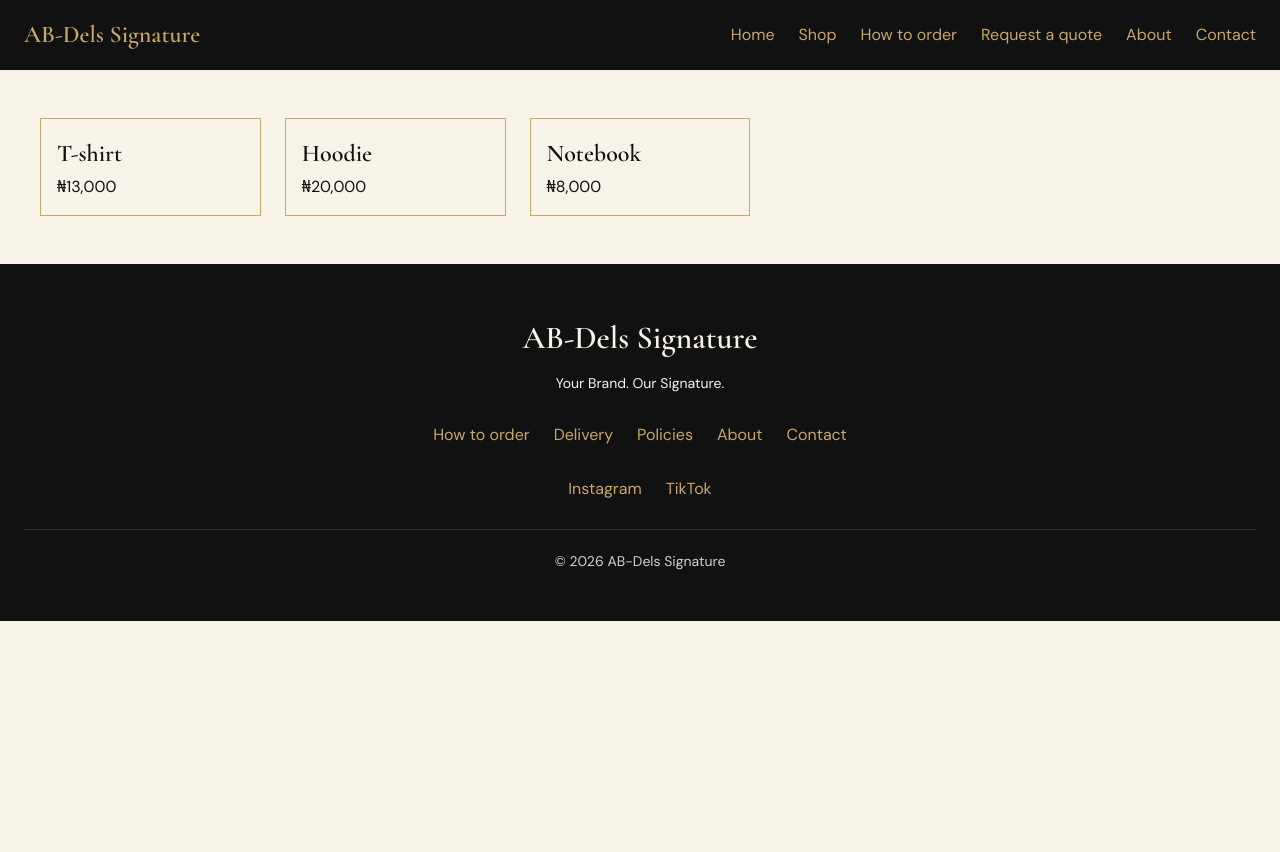
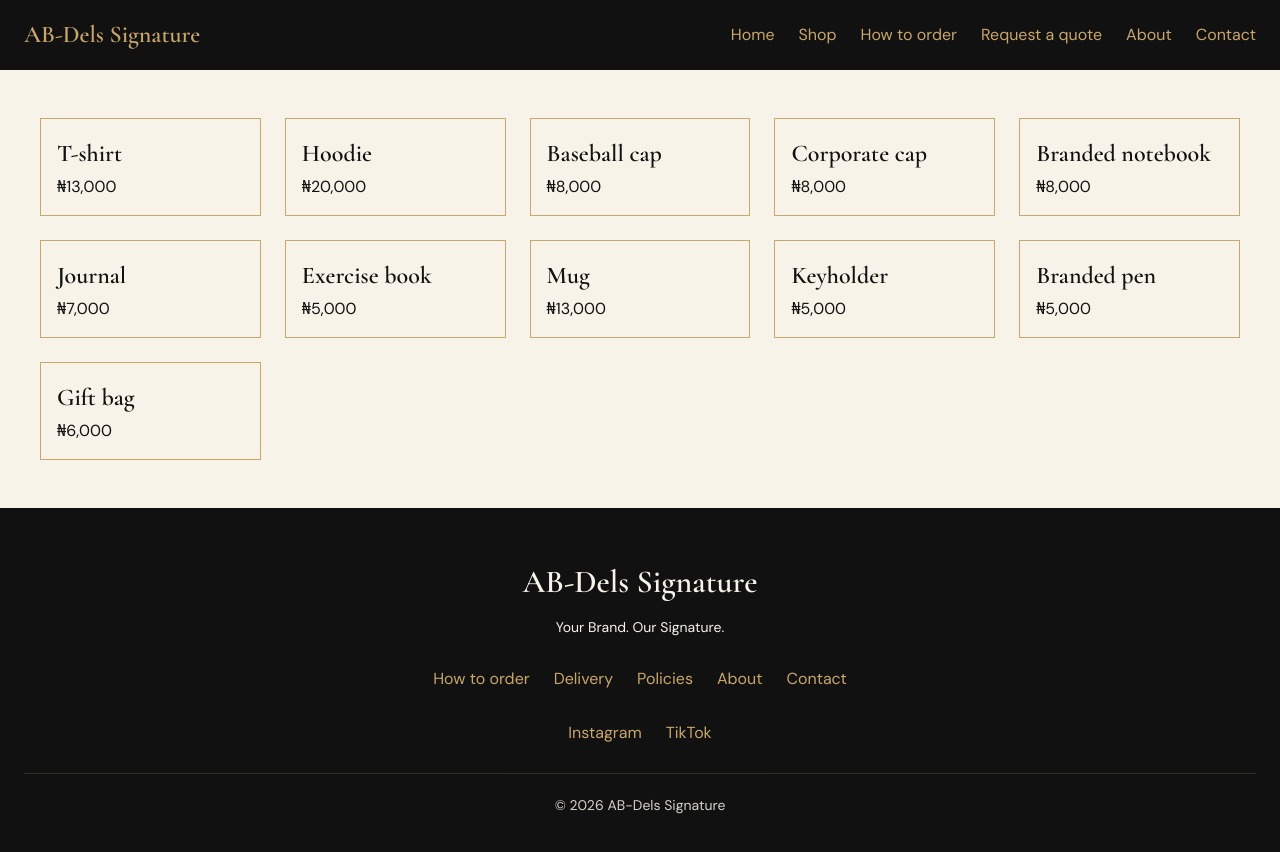
Before and after one commit to David-Adegboyega/ab-dels-signature, a React app in the folder frontend/: page / in a window 1280 px wide. Shown: the top 852 px of the page. Before the commit the page ends 800 px from the top, so only its background shows below. Built offline with nearby package versions, Linux system fonts and the light colour scheme; the HTML template or start-up script is replaced by a standard one.

Commit message:
feat: display product catalogue with naira prices

```diff
--- a/frontend/src/App.jsx
+++ b/frontend/src/App.jsx
@@ -2,6 +2,7 @@ import './App.css';
 import Header from './components/Header';
 import ProductCard from './components/ProductCard';
 import Footer from './components/Footer';
+import { products } from './data/products';
 
 function App() {
   return (
@@ -9,9 +10,13 @@ function App() {
       <Header />
       <main>
         <section className="product-grid">
-          <ProductCard name="T-shirt" price="₦13,000" />
-          <ProductCard name="Hoodie" price="₦20,000" />
-          <ProductCard name="Notebook" price="₦8,000" />
+          {products.map((product) => (
+            <ProductCard
+              key={product.id}
+              name={product.name}
+              price={product.price}
+            />
+          ))}
         </section>
       </main>
       <Footer />
--- a/frontend/src/components/ProductCard.jsx
+++ b/frontend/src/components/ProductCard.jsx
@@ -4,7 +4,7 @@ function ProductCard({ name, price }) {
   return (
     <article className="product-card">
       <h3>{name}</h3>
-      <p>{price}</p>
+      <p>₦{price.toLocaleString('en-NG')}</p>
     </article>
   );
 }
--- /dev/null
+++ b/frontend/src/data/products.js
@@ -0,0 +1,13 @@
+export const products = [
+  { id: 1, name: 'T-shirt', category: 'Clothing', price: 13000 },
+  { id: 2, name: 'Hoodie', category: 'Clothing', price: 20000 },
+  { id: 3, name: 'Baseball cap', category: 'Caps', price: 8000 },
+  { id: 4, name: 'Corporate cap', category: 'Caps', price: 8000 },
+  { id: 5, name: 'Branded notebook', category: 'Books', price: 8000 },
+  { id: 6, name: 'Journal', category: 'Books', price: 7000 },
+  { id: 7, name: 'Exercise book', category: 'Books', price: 5000 },
+  { id: 8, name: 'Mug', category: 'Souvenirs', price: 13000 },
+  { id: 9, name: 'Keyholder', category: 'Souvenirs', price: 5000 },
+  { id: 10, name: 'Branded pen', category: 'Souvenirs', price: 5000 },
+  { id: 11, name: 'Gift bag', category: 'Souvenirs', price: 6000 },
+];
```
